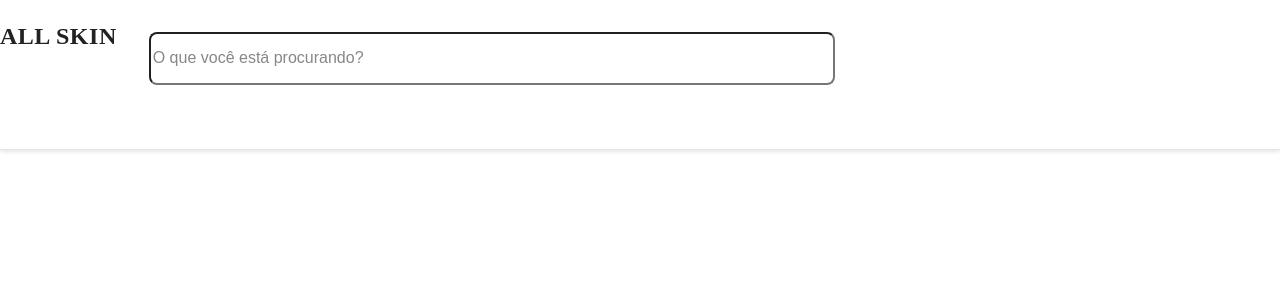
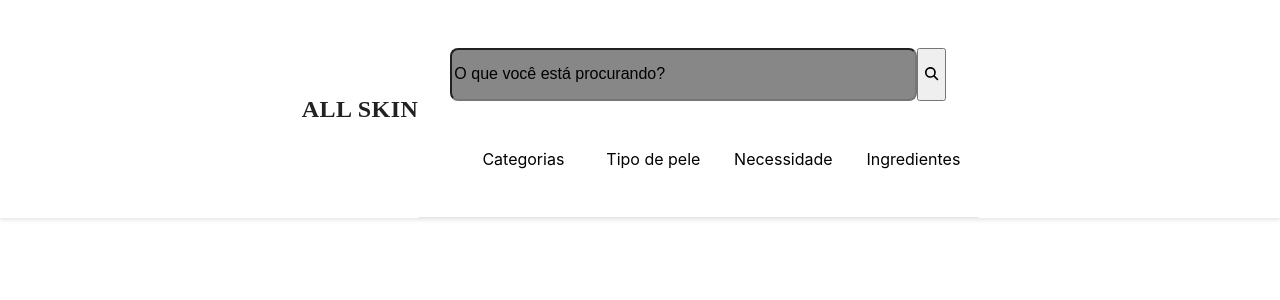
Before and after one commit to Tkmendes/el-skin-webapp, a React (Create React App) app: page / in a window 1280 px wide. Shown: the top 300 px of the page. Built offline with nearby package versions, Linux system fonts and the light colour scheme.

Commit message:
Menu e busca

```diff
--- a/src/App.tsx
+++ b/src/App.tsx
@@ -8,7 +8,7 @@ function App() {
 
 
 
-      <HeaderComponents></HeaderComponents>
+      <HeaderComponents/>
 
   );
 }
--- /dev/null
+++ b/src/Componentes/ButtonHeader/Button.tsx
@@ -0,0 +1,30 @@
+import styled from "styled-components";
+import { FontAwesomeIcon } from "@fortawesome/react-fontawesome";
+import { faSearch } from "@fortawesome/free-solid-svg-icons";
+
+const ButtonHeader = styled.button`
+    position: absolute;
+    right: 8px;
+    top: 50%;
+    transform: translateY(-50%);
+    background: none;
+    border: none;
+    cursor: pointer;
+    padding: 0.5rem;
+    border-radius: 50%;
+    color: #666;
+    display: flex;
+    align-items: center;
+    justify-content: center;
+    transition: background-color 0.3s ease;
+`
+
+function Button (){
+    return (
+        <button onClick={() => alert('Button clicked!')}>
+          <FontAwesomeIcon icon={faSearch} />
+        </button>
+    )
+};
+
+export default Button
--- a/src/Componentes/Header/headerComponents.tsx
+++ b/src/Componentes/Header/headerComponents.tsx
@@ -2,25 +2,48 @@
 import styled from "styled-components"
 import LogoHeader from "../Logo/logo"
 import Pesquisa from "../Pesquisa/PesquisaContainer"
+import OpcoesHeader from "../OpcoesHeader/OpcoesHeader"
+
+const Container = styled.div`
+  max-width: 1200px;
+  margin: 0 auto;
+  padding: 0 1rem;
+  display: flex;
+  align-items: center;
+  justify-content: center;
+`
 
 const HeaderContainer = styled.header`
   background-color: #ffffff;
   box-shadow: 0 2px 4px rgba(0, 0, 0, 0.1);
+
 `
 
 const HeaderTop = styled.div`
   padding: 1rem 0;
   border-bottom: 1px solid #e5e5e5;
 `
+const LogoTxt = styled.p`
+  vertical-align: baseline;
+
+`
 
 
 function HeaderComponents(){
         return(
+
             <HeaderContainer>
-                <LogoHeader><p>ALL SKIN</p>
+              <Container>
+
+                <LogoHeader>
+                  <LogoTxt>ALL SKIN</LogoTxt>
+                </LogoHeader>
+                <HeaderTop>
                 <Pesquisa/>
-                </LogoHeader>
-                <HeaderTop></HeaderTop>
+
+                <OpcoesHeader/>
+                </HeaderTop>
+              </Container>
             </HeaderContainer>
 
         );
--- a/src/Componentes/Imput/input.tsx
+++ b/src/Componentes/Imput/input.tsx
@@ -6,14 +6,15 @@ const Imput = styled.input`
     height: 47px;
     top: 16px;
     left: 211px;
-    angle: 0 deg;
     opacity: 1;
-
     border-radius: 8px;
+    background-color: #878787;
+    display: flex;
 
     &::placeholder {
-        color: #878787;
+        color: #000000;
         font-size: 16px;
+
     }
 
     &::focus {
--- /dev/null
+++ b/src/Componentes/OpcoesHeader/OpcoesHeader.tsx
@@ -0,0 +1,32 @@
+import styled from "styled-components"
+
+const Opcoes = styled.ul`
+    display: flex;
+`
+const Opcao = styled.li`
+    font-size: 16px;
+    display: flex;
+    justify-content: center;
+    align-items: center;
+    text-align: center;
+    height: 100%;
+    padding: 0 5px;
+    cursor: pointer;
+    min-width: 120px;
+    list-style: none;
+`
+
+const textoOpcoes = ['Categorias', 'Tipo de pele', 'Necessidade', 'Ingredientes']
+
+function OpcoesHeader(){
+    return(
+    <Opcoes>
+          { textoOpcoes.map ( (texto)  => (
+              <Opcao><p>{texto}</p></Opcao>
+          ))}
+        </Opcoes>
+    );
+}
+
+
+export default OpcoesHeader
--- a/src/Componentes/Pesquisa/PesquisaContainer.tsx
+++ b/src/Componentes/Pesquisa/PesquisaContainer.tsx
@@ -1,19 +1,23 @@
 import styled from "styled-components";
 import Imput from "../Imput/input";
+import Button from "../ButtonHeader/Button";
+
 
 const PesquisaContainer = styled.div`
     flex: 2;
     max-width: 678px;
     margin:  2rem;
     position: relative;
+    display: flex;
 
 `
 
-function Pesquisa(){
+
+function Pesquisa() {
     return (
         <PesquisaContainer>
-            <Imput placeholder="O que você está procurando?"
-            />
+            <Imput placeholder="O que você está procurando?" />
+            <Button/>
         </PesquisaContainer>
     )
 
```
Also changed, not shown: eslint.config.mjs (added, +21 -0 lines), package.json (+13 -0 lines), 1 other file (tests, documents, lock files or other folders).
